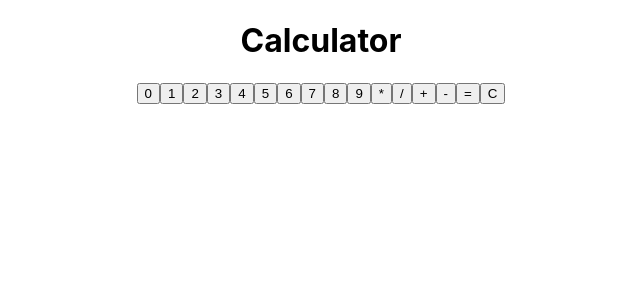
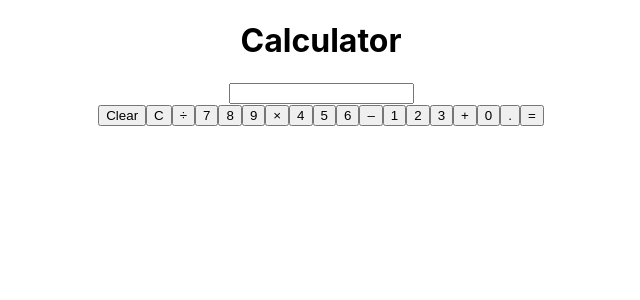
Before and after one commit to Shourov98hassan/react-calculator, a React (Create React App) app: page / in a window 1280 px wide. Shown: the top 300 px of the page, without its empty margins (319-959 px from the left). Built offline with nearby package versions, Linux system fonts and the light colour scheme.

Commit message:
basic design input form and keypad

```diff
--- a/src/components/Calculator/Calculator.js
+++ b/src/components/Calculator/Calculator.js
@@ -1,59 +1,35 @@
 import React, { useState } from 'react';
 
 const Calculator = () => {
-    const [zero,setZero] = useState(0);
-    const [one,setOne] = useState(1);
-    const [two,setTwo] = useState(2);
-    const [three,setThree] = useState(3);
-    const [add,setAdd] = useState("+");
-    const [result,setResult] = useState("");
-    const [reset,setReset] = useState("");
-    const handleZero=()=>{
-       console.log(zero)
-    }
-
-    const handleOne=()=>{
-        console.log(one)
-     }
-
-     const handleTwo=()=>{
-        console.log(two)
-     }
-     const handleThree=()=>{
-        console.log(three)
-     }
-
-     const handleAdd=()=>{
-        console.log(add)
-     }
-
-     const addResult=()=>{
-        const total = two + one;
-       console.log("The Sum is " + total)
-     }
-
-
-
-
-
+  const [result,setResult] = useState("");
     return (
         <div>
-            <button onClick={handleZero}>0</button>
-            <button onClick={handleOne}>1</button>
-            <button onClick={handleTwo}>2</button>
-            <button onClick={handleThree}>3</button>
-            <button>4</button>
-            <button>5</button>
-            <button>6</button>
-            <button>7</button>
-            <button>8</button>
-            <button>9</button>
-            <button>*</button>
-            <button>/</button>
-            <button onClick={handleAdd}>+</button>
-            <button>-</button>
-            <button onClick={addResult}>=</button>
-            <button>C</button>
+         <div className="container">
+            <form>
+                <input type="text" value={result} />
+            </form>
+
+            <div className="keypad">
+                <button>Clear</button>
+                <button>C</button>
+                <button>&divide;</button>
+                <button>7</button>
+                <button>8</button>
+                <button>9</button>
+                <button>&times;</button>
+                <button>4</button>
+                <button>5</button>
+                <button>6</button>
+                <button>&ndash;</button>
+                <button>1</button>
+                <button>2</button>
+                <button>3</button>
+                <button>+</button>
+                <button>0</button>
+                <button>.</button>
+                <button>=</button>
+            </div>
+         </div>
         </div>
     );
 };
```
